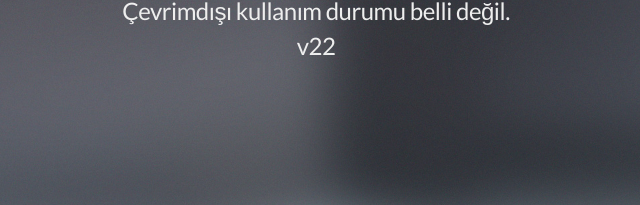
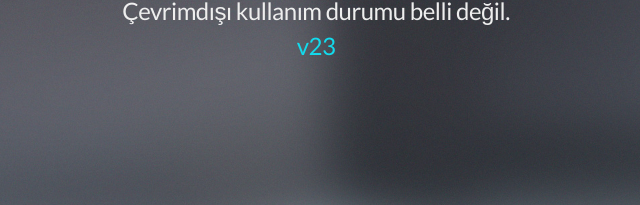
Before and after one commit to bkyn/presentation.tolon.com, a plain HTML site: page index.html in a window 1280 px wide. Shown: the part 412-617 px from the top of the page, 324-964 px from the left. Drawn offline with Linux system fonts and the light colour scheme.

Commit message:
v23, changelog

```diff
--- a/index.html
+++ b/index.html
@@ -83,7 +83,7 @@
 			            <li><a href="ttf200.html">TTF200</a> [<a href="en/ttf200.html">en</a>]</li>
 			        </ul>
 			        <p id="cache">Çevrimdışı kullanım durumu belli değil.</p>
-			        <p>v22</p>
+			        <p><a href="/changelog.txt">v23</a></p>
 			    </section>
 
 			</div>
```
Also changed, not shown: changelog.txt (added), 1 other file.
